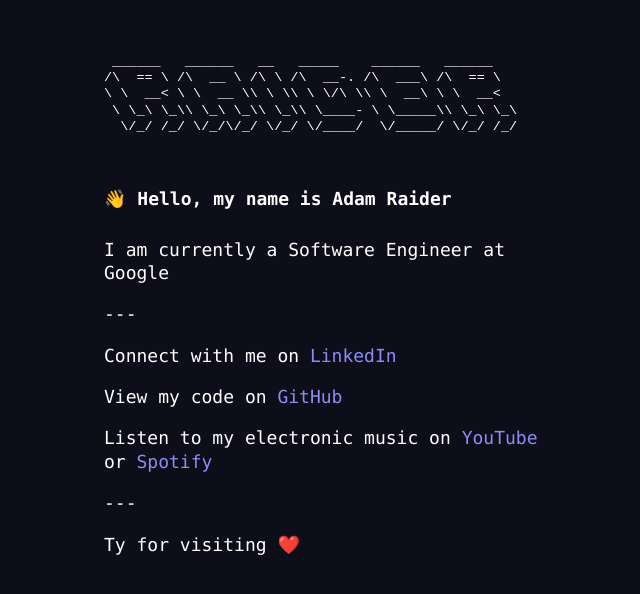
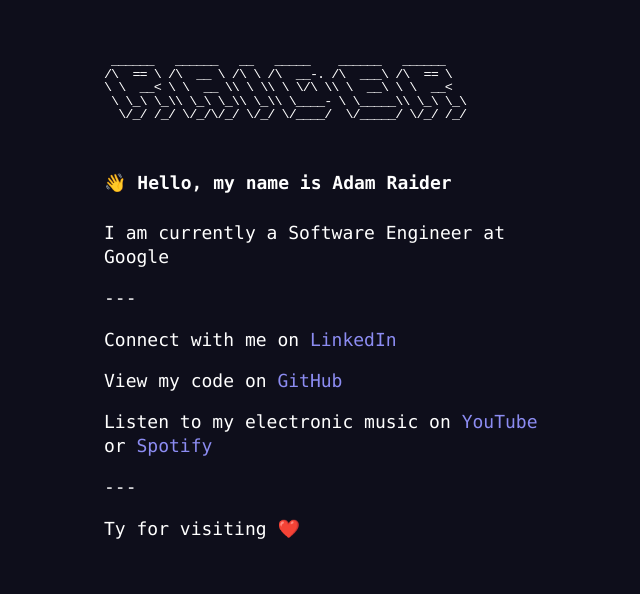
Before and after one commit to adamraider/adamraider, a plain HTML site: page index.html in a window 1280 px wide. Shown: the whole page, without its empty margins (316-956 px from the left). Drawn offline with Linux system fonts and the light colour scheme.

Commit message:
Update index.html

```diff
--- a/index.html
+++ b/index.html
@@ -45,7 +45,8 @@
       .ascii {
         font-size: 0.75rem;
         margin: 2rem 0;
-        line-height: 1.2;
+        letter-spacing: -1px;
+        line-height: 1;
       }
     </style>
   </head>
```
